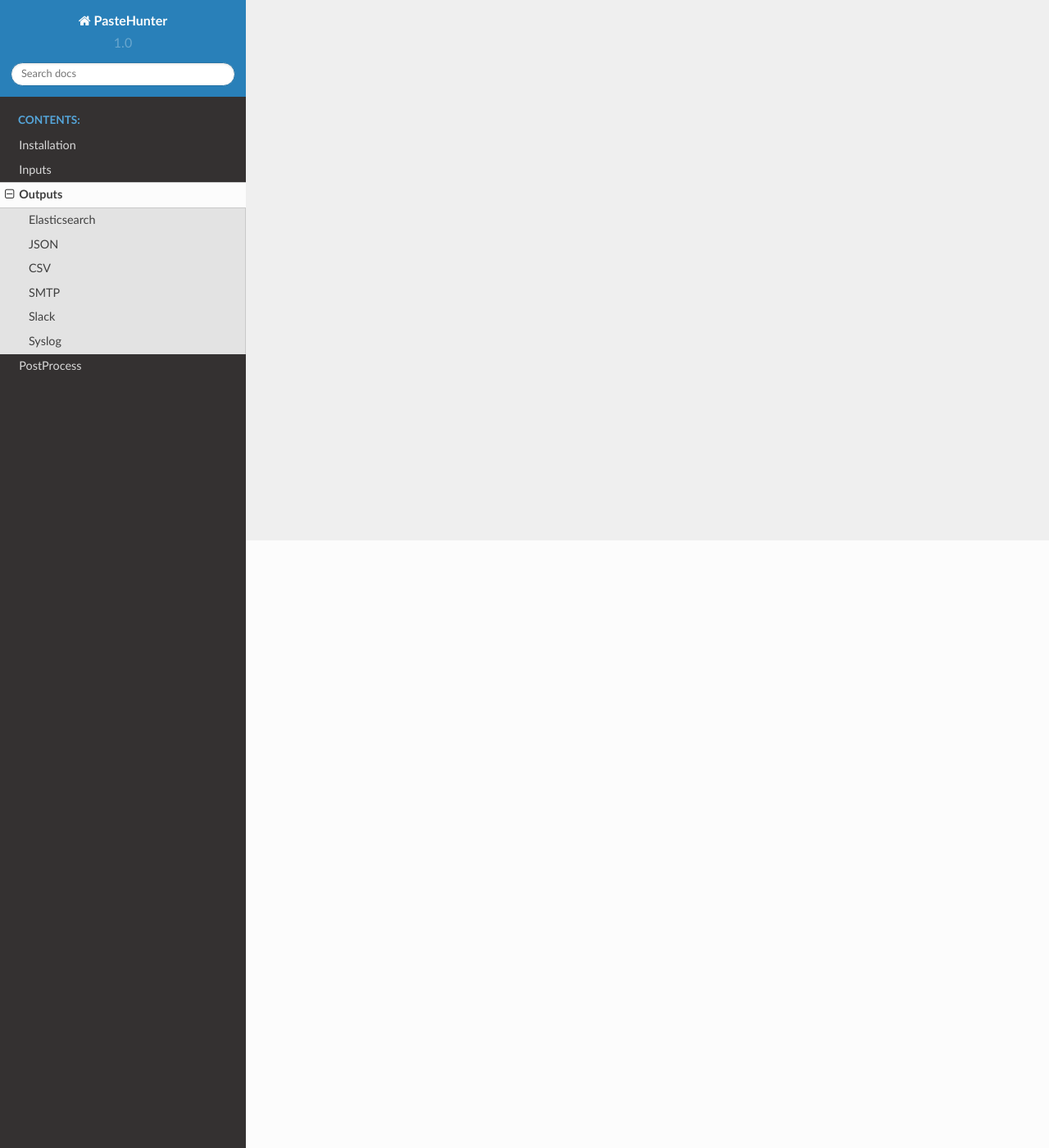
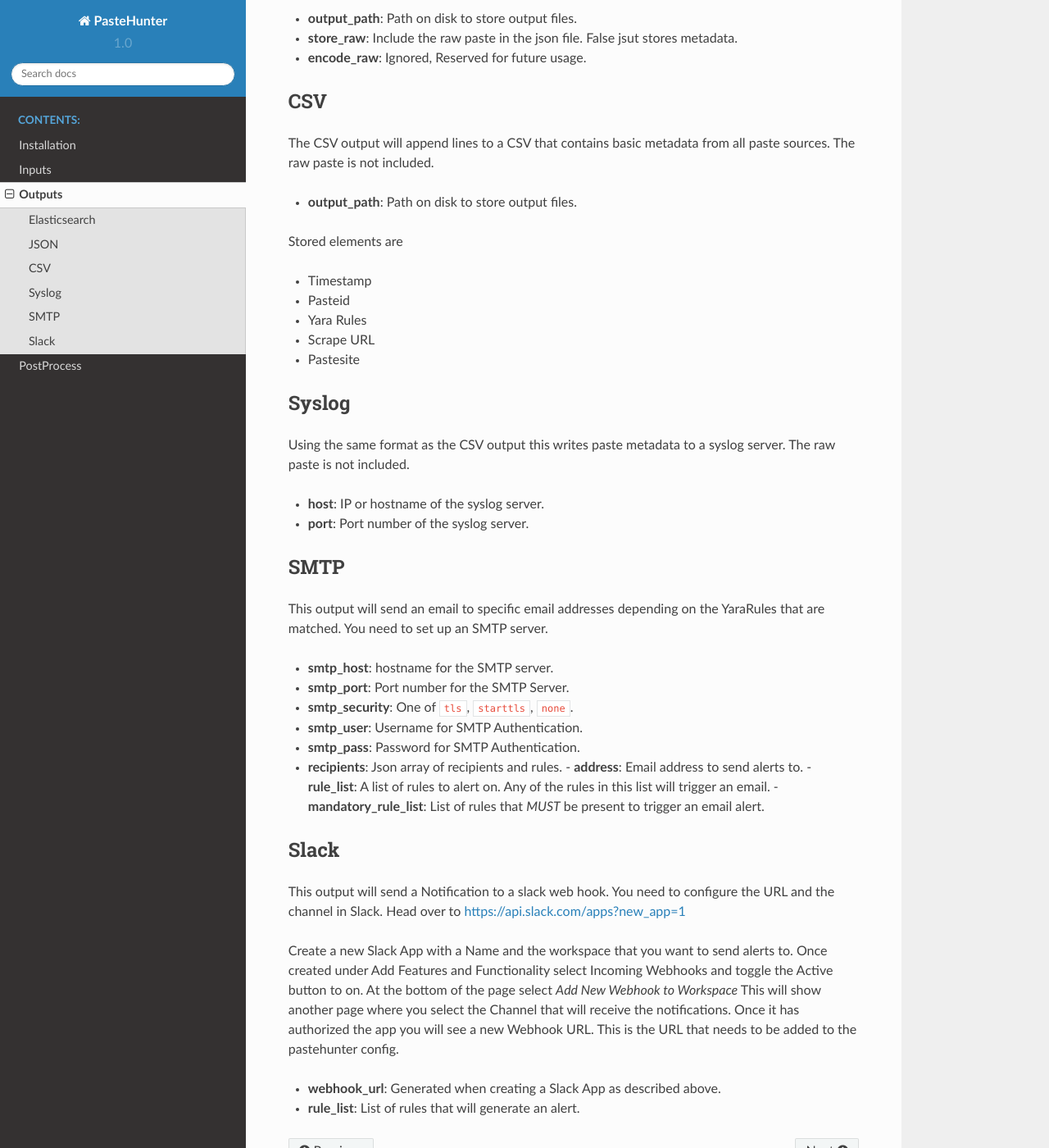
Before and after one commit to kevthehermit/PasteHunter, a Sphinx documentation site: the page built from docs/outputs.rst, in a window 1280 px wide and 1400 px high, scrolled down 741 px. Shown: the whole window at 82% size. Built offline with Sphinx 7.4.7 and the Read the Docs theme 2.0.0, drawn with Linux system fonts in a browser that asks for light colours; some of the changed text lies outside the part shown.

```diff
--- a/docs/outputs.rst
+++ b/docs/outputs.rst
@@ -2,23 +2,81 @@ Outputs
 =======
 
 This page details all the confiuration options for the output modules/
+There are a few generic options for each input.
 
+- **enabled**: This turns the input on and off.
+- **module**: This is used internally by pastehunter.
+- **classname**: This is used internally by pastehunter.
 
 Elasticsearch
 -------------
+Elasticsearch was the default output. Storing all pastes and using Kibana as a graphical frontend to view the results
+
+- **elastic_index**: The name of the index.
+- **weekly_index**: Use a numbered index for each week of the year instead of a single index.
+- **elastic_host**: Hostname or IP of the elasticsearch.
+- **elastic_port**: Port number for elasticsearch default is 9200
+- **elastic_user**: Username if using xpack / shield or basic auth.
+- **elastic_pass**: Password if using xpack / shield or basic auth.
+- **elastic_ssl**: True or false if Elasticsearch is served over SSL.
 
 JSON
 ----
 
+This output module will store each paste in a json file on disk. The name of the file is the pasteid.
+
+- **output_path**: Path on disk to store output files.
+- **store_raw**: Include the raw paste in the json file. False jsut stores metadata.
+- **encode_raw**: Ignored, Reserved for future usage.
+
 CSV
 ---
+
+The CSV output will append lines to a CSV that contains basic metadata from all paste sources. The raw paste is not included.
+
+- **output_path**: Path on disk to store output files.
+
+Stored elements are
+
+- Timestamp
+- Pasteid
+- Yara Rules
+- Scrape URL
+- Pastesite
+
+Syslog
+------
+Using the same format as the CSV output this writes paste metadata to a syslog server. The raw paste is not included.
+
+- **host**: IP or hostname of the syslog server.
+- **port**: Port number of the syslog server.
 
 SMTP
 ----
 
+This output will send an email to specific email addresses depending on the YaraRules that are matched. You need to set up an SMTP server.
+
+- **smtp_host**: hostname for the SMTP server.
+- **smtp_port**: Port number for the SMTP Server.
+- **smtp_security**: One of ``tls``, ``starttls``, ``none``.
+- **smtp_user**: Username for SMTP Authentication.
+- **smtp_pass**: Password for SMTP Authentication.
+- **recipients**: Json array of recipients and rules.
+  - **address**: Email address to send alerts to.
+  - **rule_list**: A list of rules to alert on. Any of the rules in this list will trigger an email.
+  - **mandatory_rule_list**: List of rules that *MUST* be present to trigger an email alert.
+
+
 Slack
 -----
 
+This output will send a Notification to a slack web hook. You need to configure the URL and the channel in Slack.
+Head over to https://api.slack.com/apps?new_app=1
 
-Syslog
-------
+Create a new Slack App with a Name and the workspace that you want to send alerts to.
+Once created under Add Features and Functionality select Incoming Webhooks and toggle the Active button to on.
+At the bottom of the page select *Add New Webhook to Workspace* This will show another page where you select the Channel that will receive the notifications.
+Once it has authorized the app you will see a new Webhook URL. This is the URL that needs to be added to the pastehunter config.
+
+- **webhook_url**: Generated when creating a Slack App as described above.
+- **rule_list**: List of rules that will generate an alert.
```
Also changed, not shown: docs/installation.rst (+34 -0 lines), docs/postprocess.rst (+37 -0 lines).
